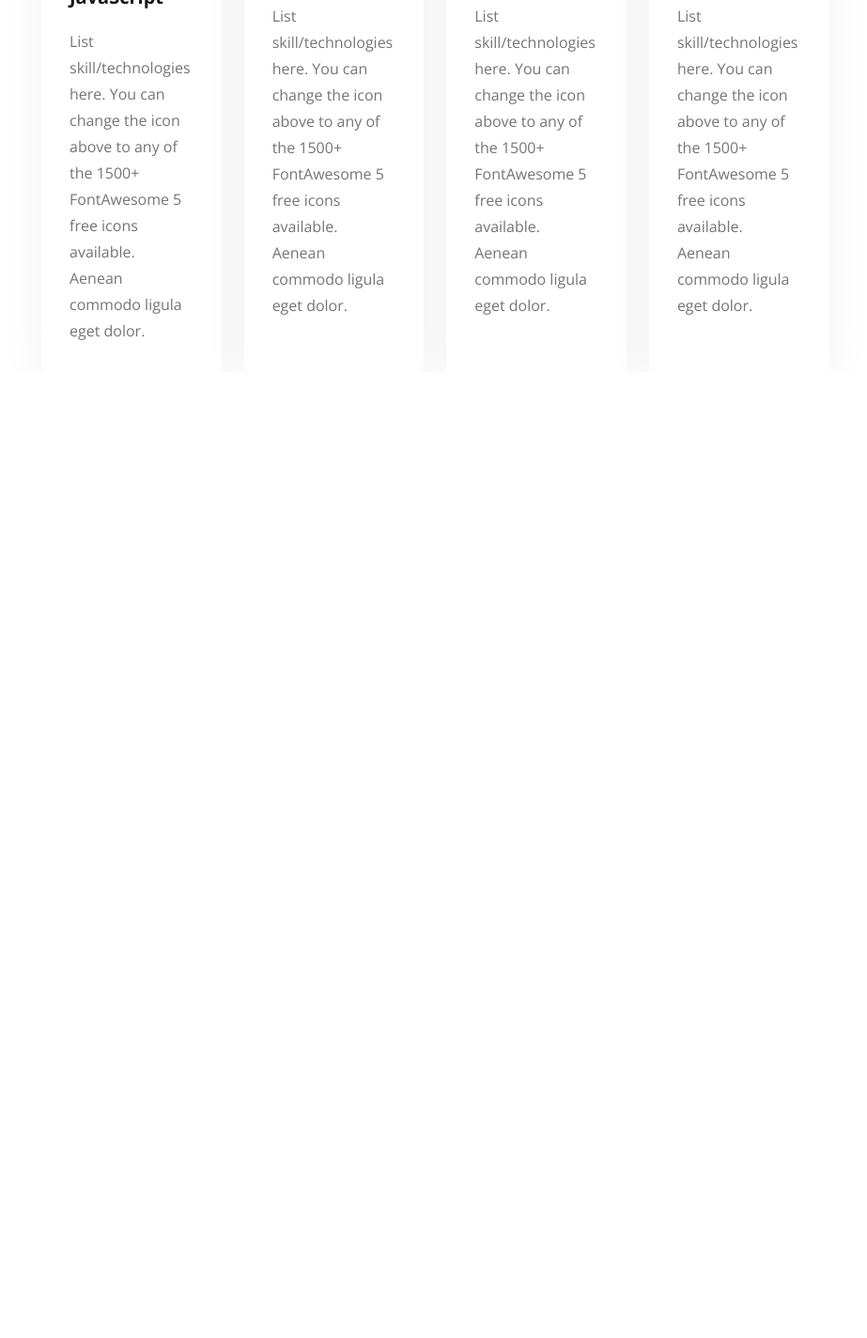
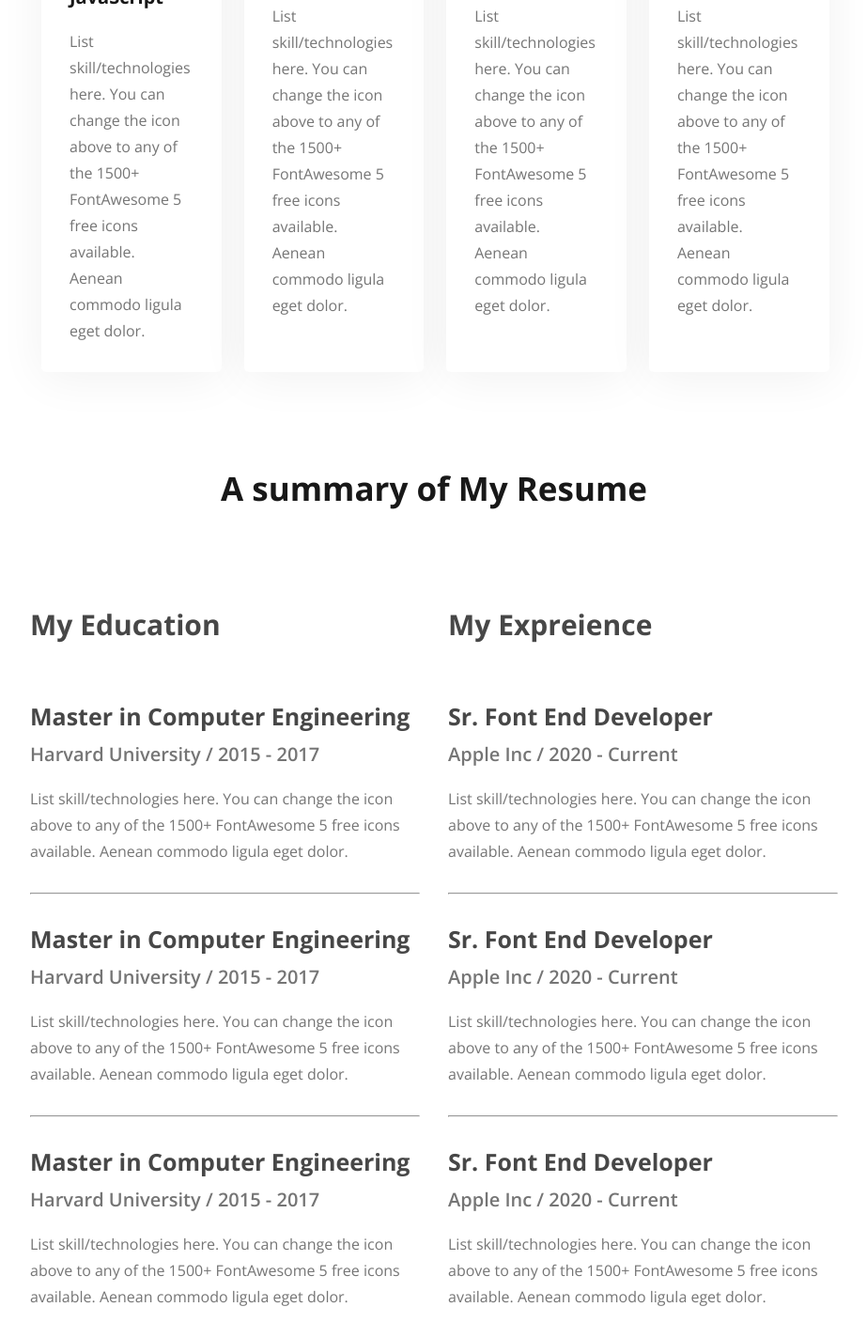
Before and after one commit to Mukhle-sur/My-Protfulio, a plain HTML site: page index.html in a window 1280 px wide. Shown: the part 1961-3385 px from the top of the page at 94% size, without its empty margins (178-1101 px from the left). Before the commit the page ends 2357 px from the top, so only its background shows below. Drawn offline with nearby package versions, Linux system fonts and the light colour scheme.

Commit message:
educatio-lavel

```diff
--- a/css-file/style.css
+++ b/css-file/style.css
@@ -225,4 +225,59 @@ main {
     line-height: 28px;
     color: #757575;
 }
+
 /* resume-section */
+.resume-add {
+    max-width: 1140px;
+    margin: 0 auto;
+    margin-top: 100px;
+}
+
+.resume-title {
+    font-weight: 700;
+    font-size: 35px;
+    line-height: 48px;
+    text-align: center;
+    color: #181818;
+}
+
+.resume-info {
+    margin-top: 100px;
+    display: flex;
+}
+
+.resume-info .title {
+    font-weight: 700;
+    font-size: 30px;
+    line-height: 41px;
+    color: #474747;
+    margin-bottom: 30px;
+}
+
+.enter-educ h2 {
+    font-weight: 700;
+    font-size: 25px;
+    line-height: 34px;
+    color: #474747;
+    margin-bottom: 10px;
+    padding-top: 30px;
+}
+
+.enter-educ h5 {
+    font-weight: 600;
+    font-size: 20px;
+    line-height: 27px;
+    color: #757575;
+    margin-bottom: 20px;
+}
+
+.enter-educ p {
+    font-weight: 400;
+    font-size: 16px;
+    line-height: 28px;
+    color: #757575;
+    padding-bottom: 30px;
+}
+.experience-lavel{
+    margin-left: 30px;
+}
--- a/index.html
+++ b/index.html
@@ -77,7 +77,9 @@
         <section class="what-ido">
             <div class="title-heading">
                 <h3 class="title">What I do</h3>
-                <p>I have more than 10 years experience building software for clients all over the world. Below is a quick overview of my main technical skill sets and technologies i use. Want to find out more about my experience? Check out my online resume and project portfolio.</p>
+                <p>I have more than 10 years experience building software for clients all over the world. Below is a
+                    quick overview of my main technical skill sets and technologies i use. Want to find out more about
+                    my experience? Check out my online resume and project portfolio.</p>
             </div>
             <div class="exparting-point">
                 <div class="expart">
@@ -85,34 +87,100 @@
                     <h3 class="heading">
                         Vanilla JavaScript
                     </h3>
-                    <p>List skill/technologies here. You can change the icon above to any of the 1500+ FontAwesome 5 free icons available. Aenean commodo ligula eget dolor.</p>
+                    <p>List skill/technologies here. You can change the icon above to any of the 1500+ FontAwesome 5
+                        free icons available. Aenean commodo ligula eget dolor.</p>
                 </div>
                 <div class="expart">
                     <img src="./images/icons/react.png" alt="">
                     <h3 class="heading">
                         React
                     </h3>
-                    <p>List skill/technologies here. You can change the icon above to any of the 1500+ FontAwesome 5 free icons available. Aenean commodo ligula eget dolor.</p>
+                    <p>List skill/technologies here. You can change the icon above to any of the 1500+ FontAwesome 5
+                        free icons available. Aenean commodo ligula eget dolor.</p>
                 </div>
                 <div class="expart">
                     <img src="./images/icons/nodejs.png" alt="">
                     <h3 class="heading">
                         Node.js
                     </h3>
-                    <p>List skill/technologies here. You can change the icon above to any of the 1500+ FontAwesome 5 free icons available. Aenean commodo ligula eget dolor.</p>
+                    <p>List skill/technologies here. You can change the icon above to any of the 1500+ FontAwesome 5
+                        free icons available. Aenean commodo ligula eget dolor.</p>
                 </div>
                 <div class="expart">
                     <img src="./images/icons/mongo.png" alt="">
                     <h3 class="heading">
                         MongoDB
                     </h3>
-                    <p>List skill/technologies here. You can change the icon above to any of the 1500+ FontAwesome 5 free icons available. Aenean commodo ligula eget dolor.</p>
+                    <p>List skill/technologies here. You can change the icon above to any of the 1500+ FontAwesome 5
+                        free icons available. Aenean commodo ligula eget dolor.</p>
                 </div>
             </div>
         </section>
         <!-- resume-section -->
         <section class="resume-add">
-
+            <h3 class="resume-title">
+                A summary of My Resume
+            </h3>
+            <div class="resume-info">
+                <div class="education-lavel">
+                    <h3 class="title">My Education</h3>
+                    <div class="enter-educ">
+                        <h2>Master in Computer Engineering</h2>
+                        <h5>Harvard University / 2015 - 2017</h5>
+                        <p>
+                            List skill/technologies here. You can change the icon above
+                            to any of the 1500+ FontAwesome 5 free icons available. Aenean commodo ligula eget dolor.
+                        </p>
+                    </div>
+                    <hr>
+                    <div class="enter-educ">
+                        <h2>Master in Computer Engineering</h2>
+                        <h5>Harvard University / 2015 - 2017</h5>
+                        <p>
+                            List skill/technologies here. You can change the icon above
+                            to any of the 1500+ FontAwesome 5 free icons available. Aenean commodo ligula eget dolor.
+                        </p>
+                    </div>
+                    <hr>
+                    <div class="enter-educ">
+                        <h2>Master in Computer Engineering</h2>
+                        <h5>Harvard University / 2015 - 2017</h5>
+                        <p>
+                            List skill/technologies here. You can change the icon above
+                            to any of the 1500+ FontAwesome 5 free icons available. Aenean commodo ligula eget dolor.
+                        </p>
+                    </div>
+                </div>
+                <div class="experience-lavel">
+                    <h3 class="title">My Expreience</h3>
+                    <div class="enter-educ">
+                        <h2>Sr. Font End Developer</h2>
+                        <h5>Apple Inc / 2020 - Current</h5>
+                        <p>
+                            List skill/technologies here. You can change the icon above
+                            to any of the 1500+ FontAwesome 5 free icons available. Aenean commodo ligula eget dolor.
+                        </p>
+                    </div>
+                    <hr>
+                    <div class="enter-educ">
+                        <h2>Sr. Font End Developer</h2>
+                        <h5>Apple Inc / 2020 - Current</h5>
+                        <p>
+                            List skill/technologies here. You can change the icon above
+                            to any of the 1500+ FontAwesome 5 free icons available. Aenean commodo ligula eget dolor.
+                        </p>
+                    </div>
+                    <hr>
+                    <div class="enter-educ">
+                        <h2>Sr. Font End Developer</h2>
+                        <h5>Apple Inc / 2020 - Current</h5>
+                        <p>
+                            List skill/technologies here. You can change the icon above
+                            to any of the 1500+ FontAwesome 5 free icons available. Aenean commodo ligula eget dolor.
+                        </p>
+                    </div>
+                </div>
+            </div>
         </section>
     </main>
     <footer>
```
